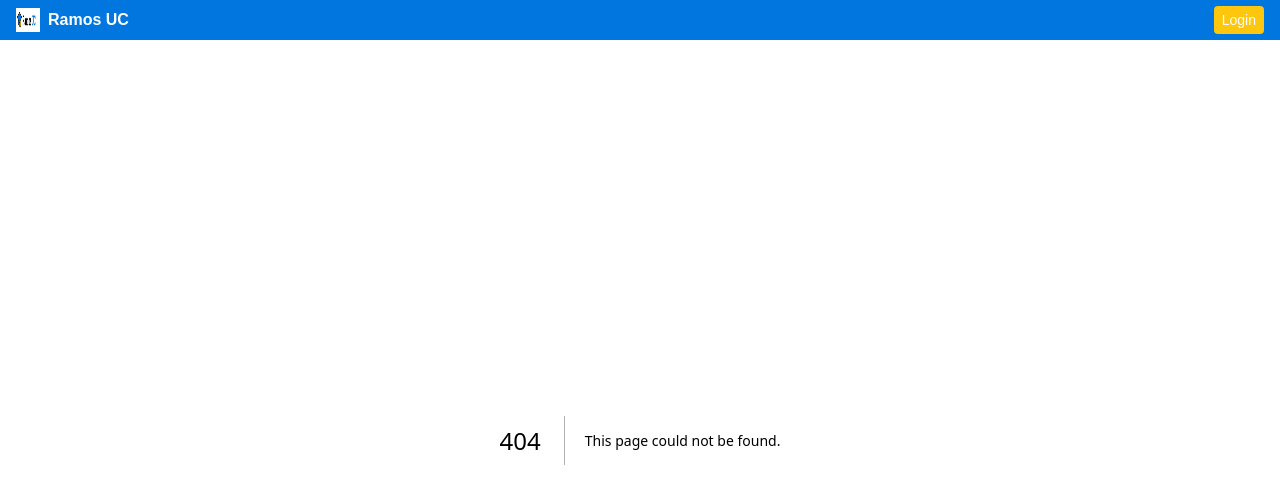
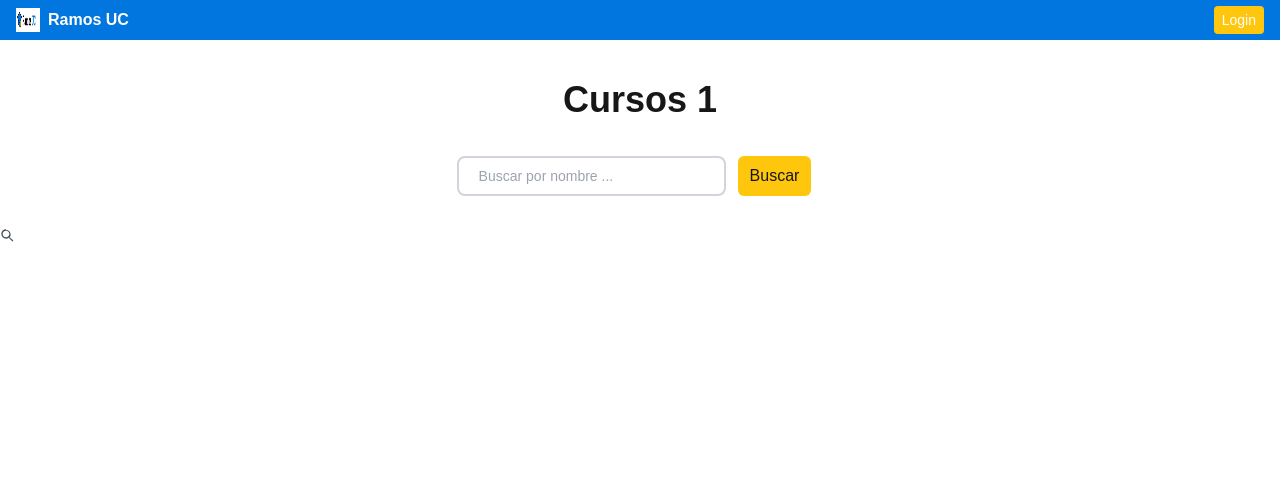
Before and after one commit to open-source-uc/v2-ramos, a Next.js app: page /cursos/1 in a window 1280 px wide. Before the commit this address had no page. Shown: the top 504 px of the page. Built offline with nearby package versions, Linux system fonts and the light colour scheme.

Commit message:
Ruta dinamica, funcion redirigir, header al main

```diff
--- a/app/components/TarjetaCurso.tsx
+++ b/app/components/TarjetaCurso.tsx
@@ -1,11 +1,24 @@
+"use client";
+
+import { useRouter } from 'next/navigation';
+
 type TarCursoProps = {
   titulo: string;
   cursos: Array<string>;
 };
 
 export default function TarCurso({ titulo, cursos }: TarCursoProps) {
+  const router = useRouter();
+
+  const goToCurso = (nombreC: string) => {
+    router.push(`/cursos/${nombreC}`);
+  };
+
   return (
-    <div className="m-2 h-full w-full rounded-lg border p-8">
+    <div
+      className="m-2 h-full w-full rounded-lg border p-8 hover:bg-slate-100"
+      onClick={() => goToCurso(titulo)}
+    >
       <div className="relative h-full w-full">
         <div className="flex h-full w-full flex-col justify-end">
           <h2 className="pb-4 text-center text-lg">{titulo}</h2>
@@ -13,7 +26,7 @@ export default function TarCurso({ titulo, cursos }: TarCursoProps) {
           <div>
             <ol className="list-outside list-decimal">
               {cursos.map((curso, index) => (
-                <li className="hover:list-disc" key={index}>
+                <li className="" key={index}>
                   {curso}
                 </li>
               ))}
--- /dev/null
+++ b/app/cursos/[nombre_curso]/page.tsx
@@ -0,0 +1,24 @@
+"use client";
+
+import { useParams, useRouter } from 'next/navigation';
+
+export default function CoursePage(){
+    const curso = useParams();
+    const nombre_curso = curso.nombre_curso;
+
+    return (
+    <div className='pt-5 text-center'>
+    <h1 className='text-4xl font-bold my-5 mx-5'>Cursos {nombre_curso}</h1>
+    <div id='buscador' className='flex justify-center m-4 py-4'>
+    <input className='border-2 border-gray-300 bg-white h-10 px-5 pr-16 rounded-lg text-sm focus:outline-none'
+    type='search' name='search' placeholder='Buscar por nombre ...'/>
+    <button type='submit' className='bg-amarillo rounded-md px-3 mx-3 hover:bg-orange-200'>Buscar </button>
+    </div>
+    <svg className='text-gray-600 h-4 w-4 fill-current' xmlns='http://www.w3.org/2000/svg' viewBox='0 0 24 24'>
+    <path fill='none' d='M0 0h24v24H0z'/>
+    <path d='M9 2C5.13 2 2 5.13 2 9s3.13 7 7 7c1.54 0 2.94-.5 4.09-1.35l5.61 5.61 1.41-1.41L14.41 14C15.35 12.85 16 11.44 16 10c0-3.87-3.13-7-7-7zm0 2c2.76 0 5 2.24 5 5s-2.24 5-5 5-5-2.24-5-5 2.24-5 5-5z'/>
+    </svg>
+    </div>
+
+    );
+};
--- a/app/header/MainHeader.tsx
+++ b/app/header/MainHeader.tsx
@@ -4,10 +4,12 @@ export default function Home() {
 
       <div className="flex items-center space-x-2">
         <img src="/assets/logo.jpg" alt="Logo" className="h-6 w-6" />
+        <a href="/">
         <h1 className="text-white font-bold">Ramos UC</h1>
+        </a>
       </div>
 
-      <button className="bg-amarillo text-white text-sm px-2 py-1 rounded">
+      <button className="bg-amarillo text-white text-sm px-2 py-1 rounded hover:bg-orange-200">
         Login
       </button>
     </header>
```
